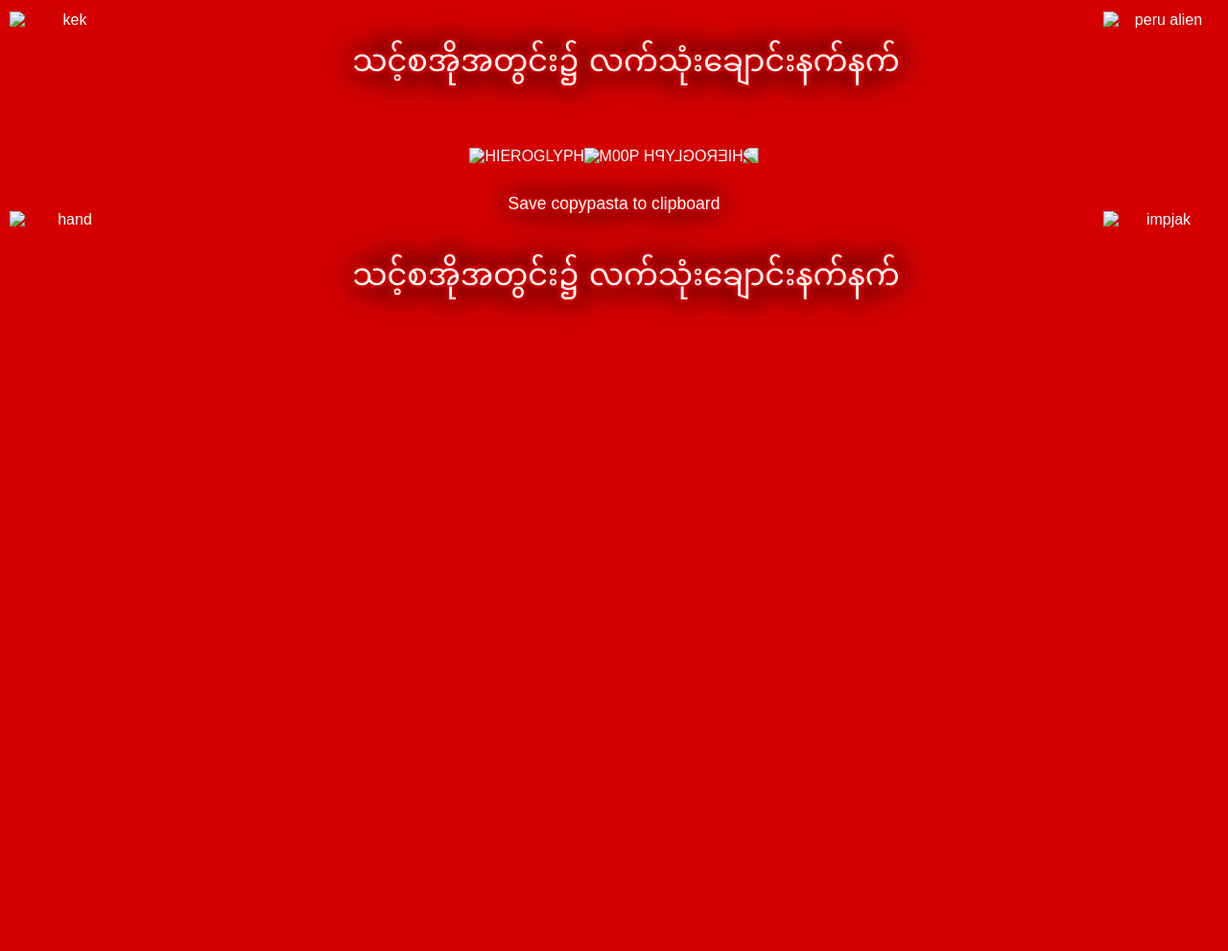
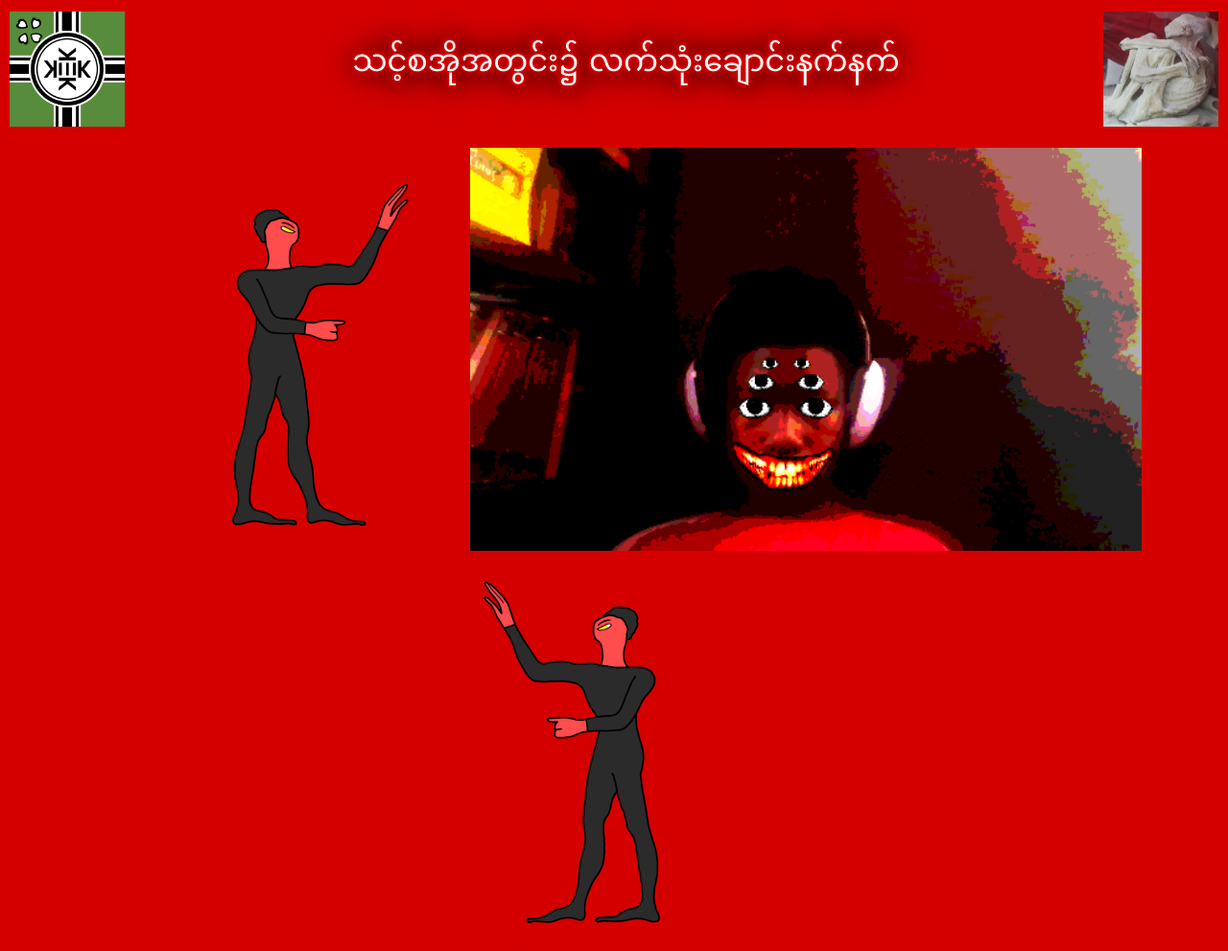
Before and after one commit to itsnotskeletonbuildsbricks/drive, a plain HTML site: page told em fuck 12 fuck swat.html in a window 1280 px wide. Shown: the top 991 px of the page at 96% size. Before the commit the page ends 800 px from the top, so only its background shows below. Drawn offline with Linux system fonts and the light colour scheme.

Commit message:
Update told em fuck 12 fuck swat.html

```diff
--- a/told em fuck 12 fuck swat.html
+++ b/told em fuck 12 fuck swat.html
@@ -4,7 +4,7 @@
 
     <meta name="viewport" content="width=device-width, initial-scale=1.0">
     <title>told em fuck 12 fuck swat</title>
-    <link rel="icon" type="image/x-icon" href="https://pndl.neocities.org/LOL/lapd.ico">
+    <link rel="icon" type="image/x-icon" href="lapd.ico">
     <style>
         @keyframes backgroundChange {
             0% { background-color: #d40000; }
@@ -127,9 +127,9 @@
             <p>သင့်စအိုအတွင်း၌ လက်သုံးချောင်းနက်နက်</p>
         </div>
         <div class="images-section">
-            <img class="glyph" src="./told em fuck 12 fuck swat_files/m00p-glyph.webp" alt="HIEROGLYPH" onmousedown="return false;">
-            <img class="center" src="./told em fuck 12 fuck swat_files/three-fingered.png" alt="M00P" onmousedown="return false;">
-            <img class="glyph right-glyph" src="./told em fuck 12 fuck swat_files/m00p-glyph.webp" alt="HIEROGLYPH" onmousedown="return false;">
+            <img class="glyph" src="m00p-glyph.webp" alt="HIEROGLYPH" onmousedown="return false;">
+            <img class="center" src="three-fingered.png" alt="M00P" onmousedown="return false;">
+            <img class="glyph right-glyph" src="m00p-glyph.webp" alt="HIEROGLYPH" onmousedown="return false;">
         </div>
 
         <div class="copy-text" onclick="copy()">Save copypasta to clipboard</div>
@@ -138,10 +138,10 @@
             <p>သင့်စအိုအတွင်း၌ လက်သုံးချောင်းနက်နက်</p>
         </div>
 
-        <img src="./told em fuck 12 fuck swat_files/kek.png" alt="kek" class="corner-image top-left" onmousedown="return false;">
-        <img src="./told em fuck 12 fuck swat_files/alien.avif" alt="peru alien" class="corner-image top-right" onmousedown="return false;">
-        <img src="./told em fuck 12 fuck swat_files/threefingers.jpg" alt="hand" class="corner-image bottom-left" onmousedown="return false;">
-        <img src="./told em fuck 12 fuck swat_files/impjak.png" alt="impjak" class="corner-image bottom-right" onmousedown="return false;">
+        <img src="kek.png" alt="kek" class="corner-image top-left" onmousedown="return false;">
+        <img src="alien.avif" alt="peru alien" class="corner-image top-right" onmousedown="return false;">
+        <img src="threefingers.jpg" alt="hand" class="corner-image bottom-left" onmousedown="return false;">
+        <img src="impjak.png" alt="impjak" class="corner-image bottom-right" onmousedown="return false;">
 
         <audio id="background-audio" controls="" autoplay="" loop="">
             <source src="https://od.lk/s/OTFfMzAwMDUxOTVf/thebox.mp3" type="audio/mpeg">
@@ -151,7 +151,7 @@
 
     <div class="fallback-page" style="display: flex;">
         <p>Audio autoplay permissions are required.</p>
-        <img src="./told em fuck 12 fuck swat_files/dumbass.png" alt="soyjak image">
+        <img src="dumbass.png" alt="soyjak image">
     </div>
 
     <script>
```
